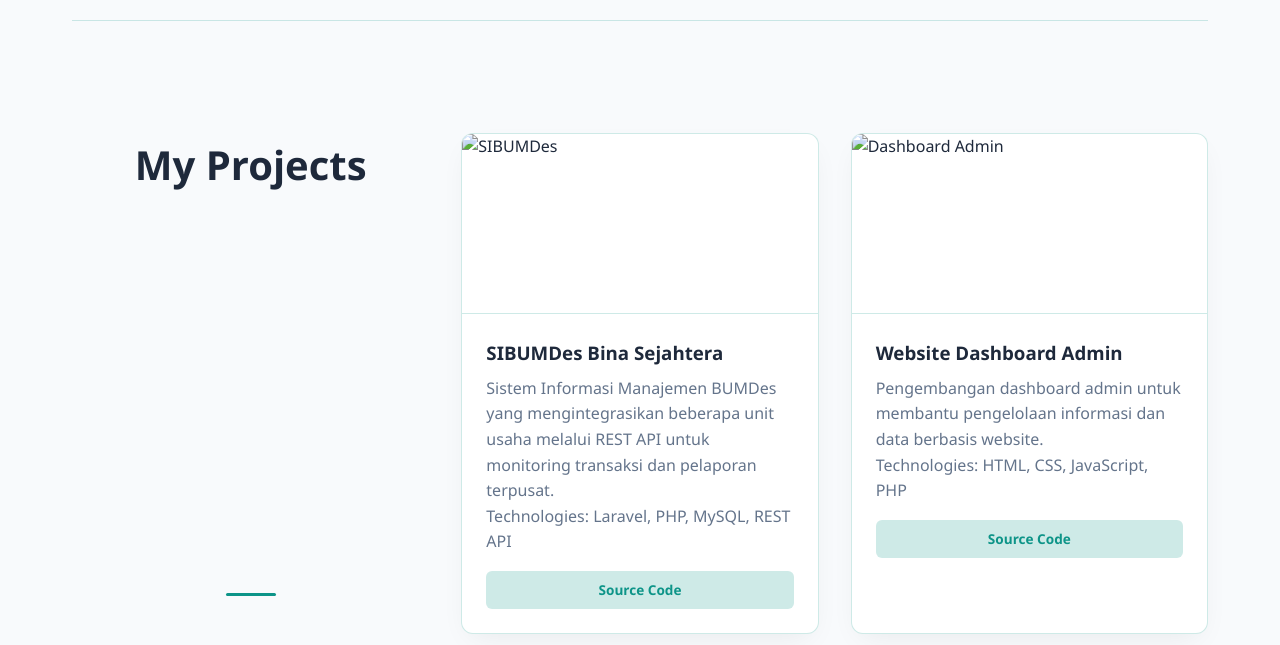
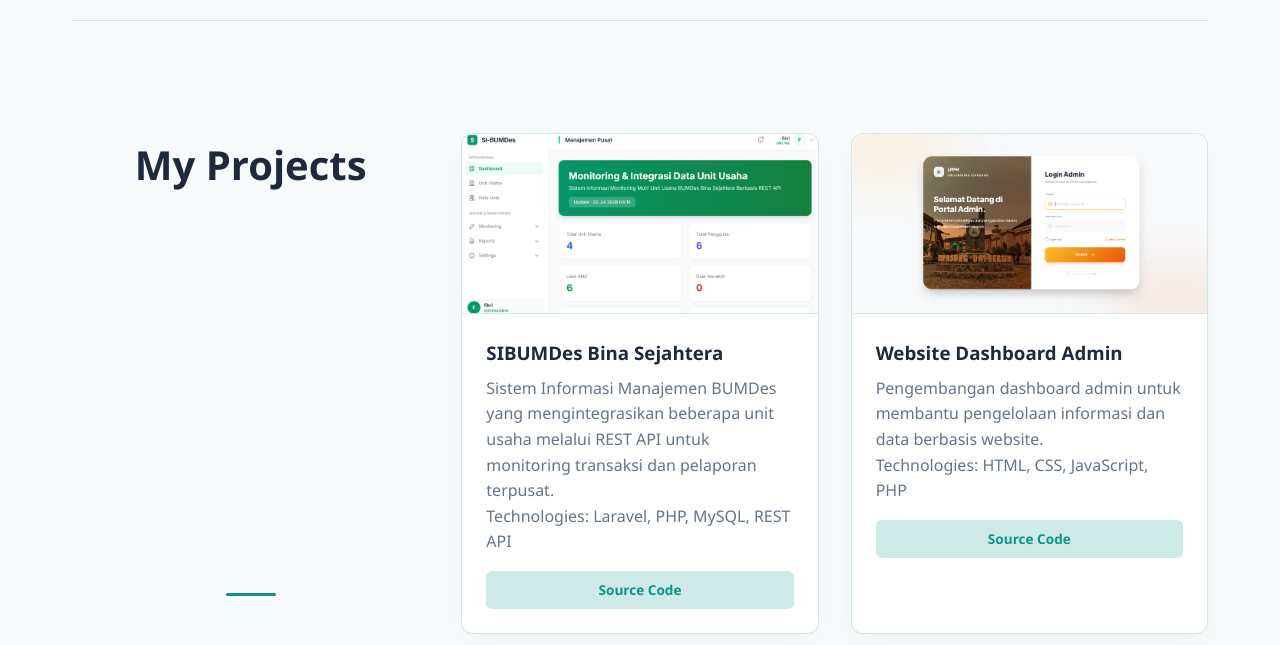
Before and after one commit to mtya4/fiqrifauzan, a plain HTML site: page index.html in a window 1280 px wide. Shown: the part 3060-3705 px from the top of the page. Drawn offline with Linux system fonts and the light colour scheme.

Commit message:
Update index.html

```diff
--- a/index.html
+++ b/index.html
@@ -186,7 +186,7 @@
         <h2>My Projects</h2>
         <!-- PROJECT 1 -->
         <article>
-          <img src="assets/2.png" alt="SIBUMDes" />
+          <img src="2.png" alt="SIBUMDes" />
           <h3>SIBUMDes Bina Sejahtera</h3>
           <p>
             Sistem Informasi Manajemen BUMDes yang mengintegrasikan beberapa
@@ -199,7 +199,7 @@
 
         <!-- PROJECT 2 -->
         <article>
-          <img src="assets/lppm1.png" alt="Dashboard Admin" />
+          <img src="lppm1.png" alt="Dashboard Admin" />
           <h3>Website Dashboard Admin</h3>
           <p>
             Pengembangan dashboard admin untuk membantu pengelolaan informasi
```
